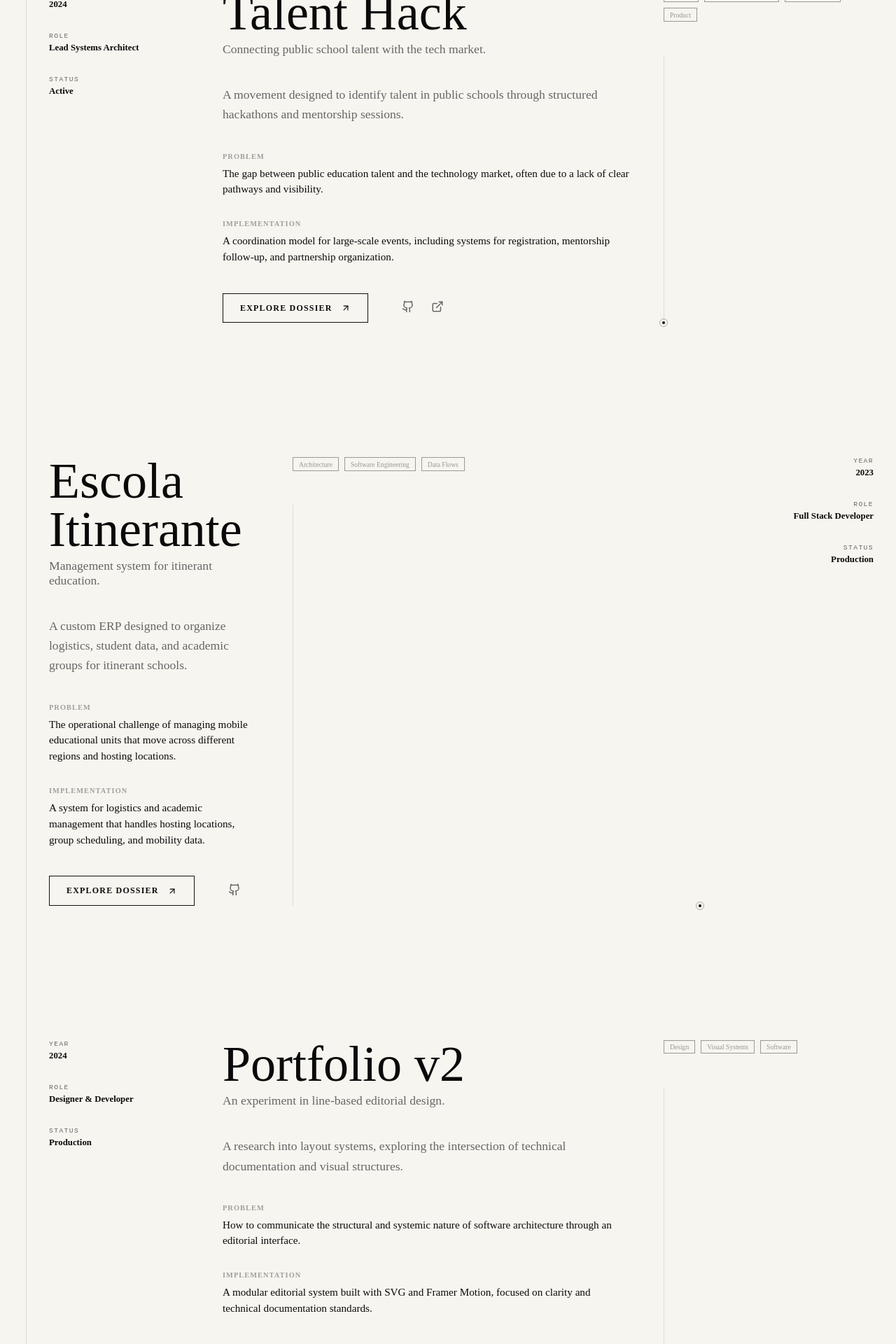
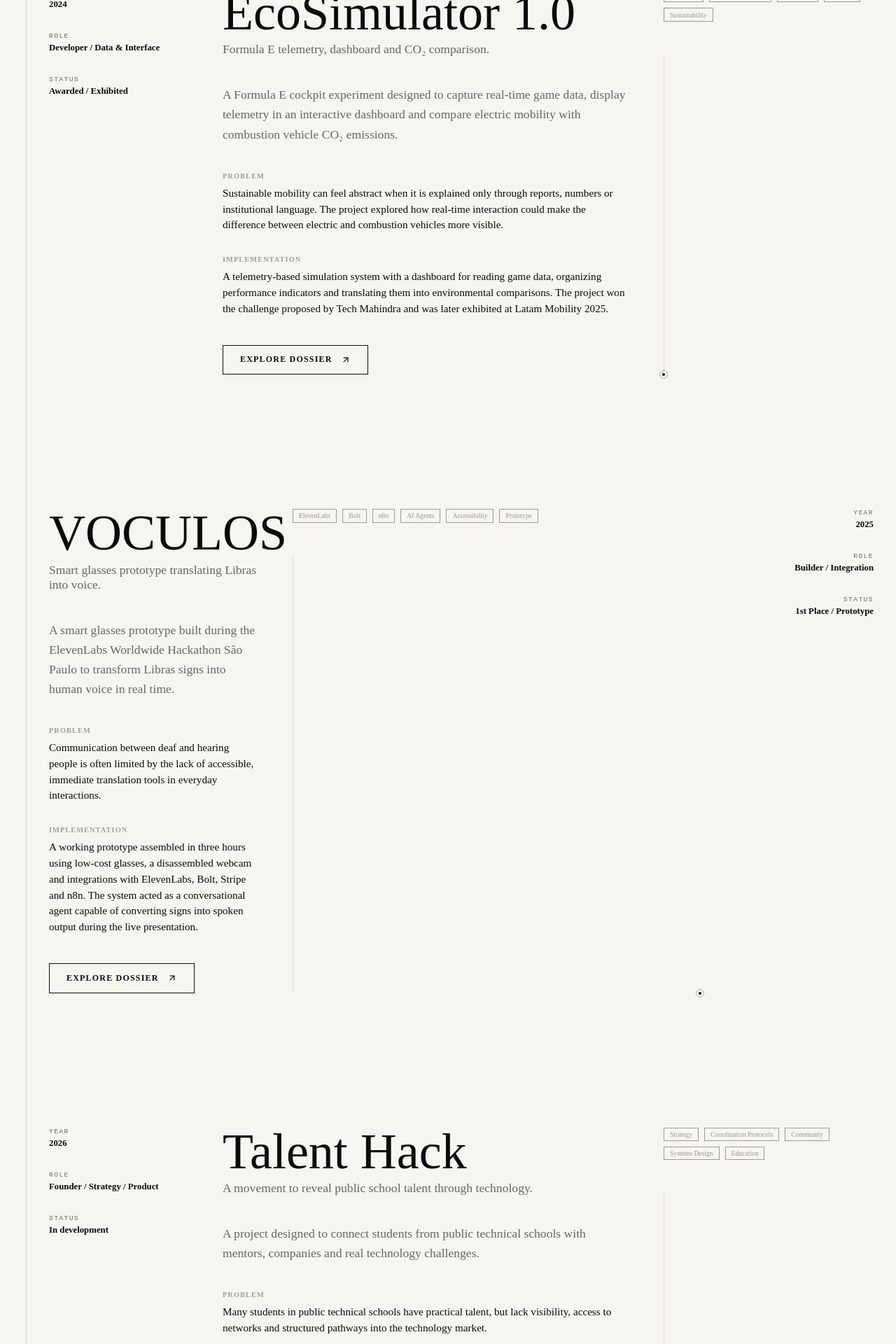
Before and after one commit to Felici4no/thelucasfeliciano.com.br, a Next.js app: page / in a window 1280 px wide. Shown: the part 1940-3860 px from the top of the page at 70% size. Built offline with nearby package versions, Linux system fonts and the light colour scheme.

Commit message:
feat: add Project interface and initial project data collection

```diff
--- a/src/data/projects.ts
+++ b/src/data/projects.ts
@@ -18,49 +18,55 @@ export interface Project {
 
 export const projects: Project[] = [
   {
+    id: "ecosimulator",
+    name: "EcoSimulator 1.0",
+    subtitle: "Formula E telemetry, dashboard and CO₂ comparison.",
+    type: "Data / Mobility / Sustainability",
+    year: "2024",
+    status: "Awarded / Exhibited",
+    role: "Developer / Data & Interface",
+    description:
+      "A Formula E cockpit experiment designed to capture real-time game data, display telemetry in an interactive dashboard and compare electric mobility with combustion vehicle CO₂ emissions.",
+    problem:
+      "Sustainable mobility can feel abstract when it is explained only through reports, numbers or institutional language. The project explored how real-time interaction could make the difference between electric and combustion vehicles more visible.",
+    whatIBuilt:
+      "A telemetry-based simulation system with a dashboard for reading game data, organizing performance indicators and translating them into environmental comparisons. The project won the challenge proposed by Tech Mahindra and was later exhibited at Latam Mobility 2025.",
+    stack: ["Telemetry", "Data Visualization", "Dashboard", "Mobility", "Sustainability"],
+    link: "/projects/ecosimulator"
+  },
+  {
+    id: "voculos",
+    name: "VOCULOS",
+    subtitle: "Smart glasses prototype translating Libras into voice.",
+    type: "AI / Accessibility / Hackathon",
+    year: "2025",
+    status: "1st Place / Prototype",
+    role: "Builder / Integration",
+    description:
+      "A smart glasses prototype built during the ElevenLabs Worldwide Hackathon São Paulo to transform Libras signs into human voice in real time.",
+    problem:
+      "Communication between deaf and hearing people is often limited by the lack of accessible, immediate translation tools in everyday interactions.",
+    whatIBuilt:
+      "A working prototype assembled in three hours using low-cost glasses, a disassembled webcam and integrations with ElevenLabs, Bolt, Stripe and n8n. The system acted as a conversational agent capable of converting signs into spoken output during the live presentation.",
+    stack: ["ElevenLabs", "Bolt", "n8n", "AI Agents", "Accessibility", "Prototype"],
+    link: "/projects/voculos"
+  },
+  {
     id: "talent-hack",
     name: "Talent Hack",
-    subtitle: "Connecting public school talent with the tech market.",
-    type: "Movement / Hackathon",
-    year: "2024",
-    status: "Active",
-    role: "Lead Systems Architect",
-    description: "A movement designed to identify talent in public schools through structured hackathons and mentorship sessions.",
-    problem: "The gap between public education talent and the technology market, often due to a lack of clear pathways and visibility.",
-    whatIBuilt: "A coordination model for large-scale events, including systems for registration, mentorship follow-up, and partnership organization.",
-    stack: ["Strategy", "Coordination Protocols", "Systems Design", "Product"],
+    subtitle: "A movement to reveal public school talent through technology.",
+    type: "Education / Hackathon / Movement",
+    year: "2026",
+    status: "In development",
+    role: "Founder / Strategy / Product",
+    description:
+      "A project designed to connect students from public technical schools with mentors, companies and real technology challenges.",
+    problem:
+      "Many students in public technical schools have practical talent, but lack visibility, access to networks and structured pathways into the technology market.",
+    whatIBuilt:
+      "A model for distributed hackathons, school partnerships, mentor coordination and project-based talent discovery.",
+    stack: ["Strategy", "Coordination Protocols", "Community", "Systems Design", "Education"],
     link: "/projects/talent-hack",
-    github: "https://github.com/Felici4no/talent-hack",
     demo: "https://talenthack.com.br"
-  },
-  {
-    id: "escola-itinerante",
-    name: "Escola Itinerante",
-    subtitle: "Management system for itinerant education.",
-    type: "Management System",
-    year: "2023",
-    status: "Production",
-    role: "Full Stack Developer",
-    description: "A custom ERP designed to organize logistics, student data, and academic groups for itinerant schools.",
-    problem: "The operational challenge of managing mobile educational units that move across different regions and hosting locations.",
-    whatIBuilt: "A system for logistics and academic management that handles hosting locations, group scheduling, and mobility data.",
-    stack: ["Architecture", "Software Engineering", "Data Flows"],
-    link: "/projects/escola-itinerante",
-    github: "https://github.com/Felici4no/escola-itinerante"
-  },
-  {
-    id: "portfolio",
-    name: "Portfolio v2",
-    subtitle: "An experiment in line-based editorial design.",
-    type: "Identity / Research",
-    year: "2024",
-    status: "Production",
-    role: "Designer & Developer",
-    description: "A research into layout systems, exploring the intersection of technical documentation and visual structures.",
-    problem: "How to communicate the structural and systemic nature of software architecture through an editorial interface.",
-    whatIBuilt: "A modular editorial system built with SVG and Framer Motion, focused on clarity and technical documentation standards.",
-    stack: ["Design", "Visual Systems", "Software"],
-    link: "/projects/portfolio",
-    github: "https://github.com/Felici4no/portfolio-v2"
   }
 ];
```
